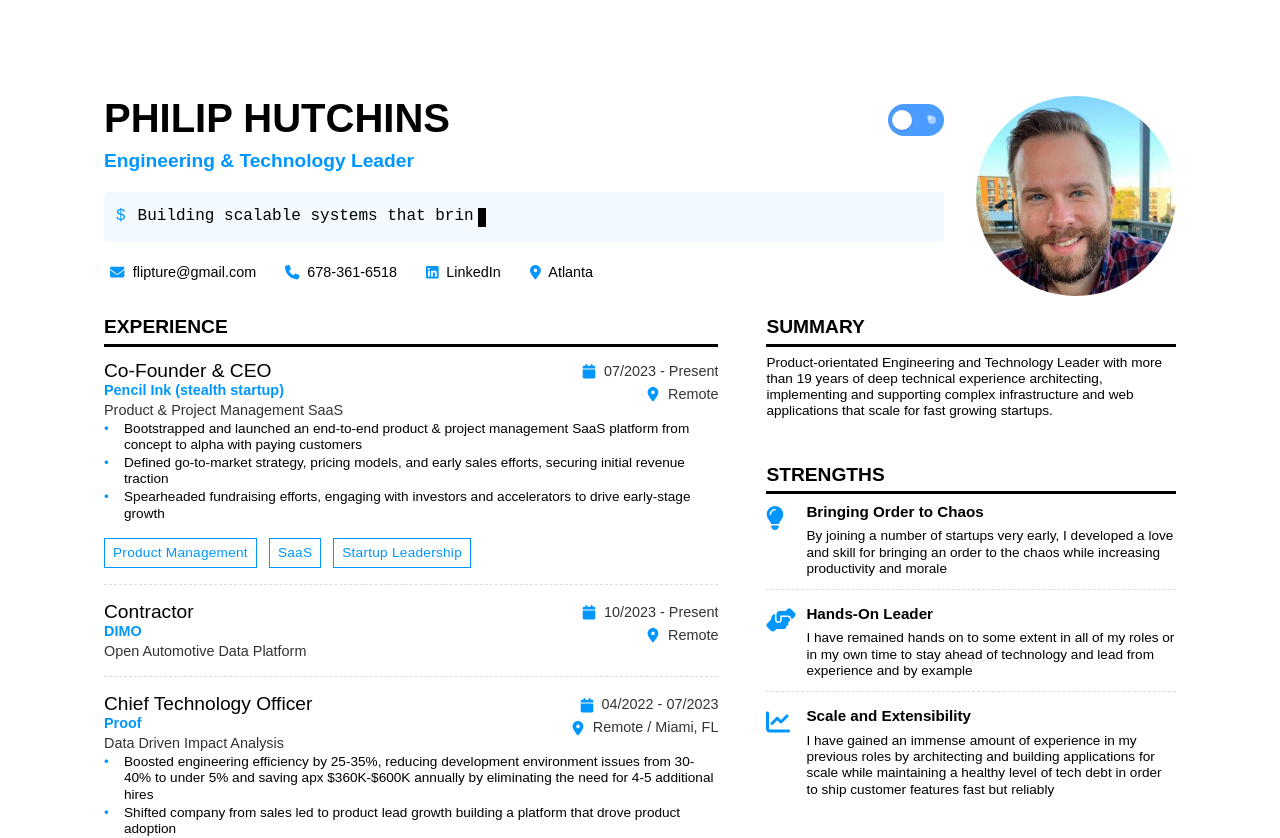
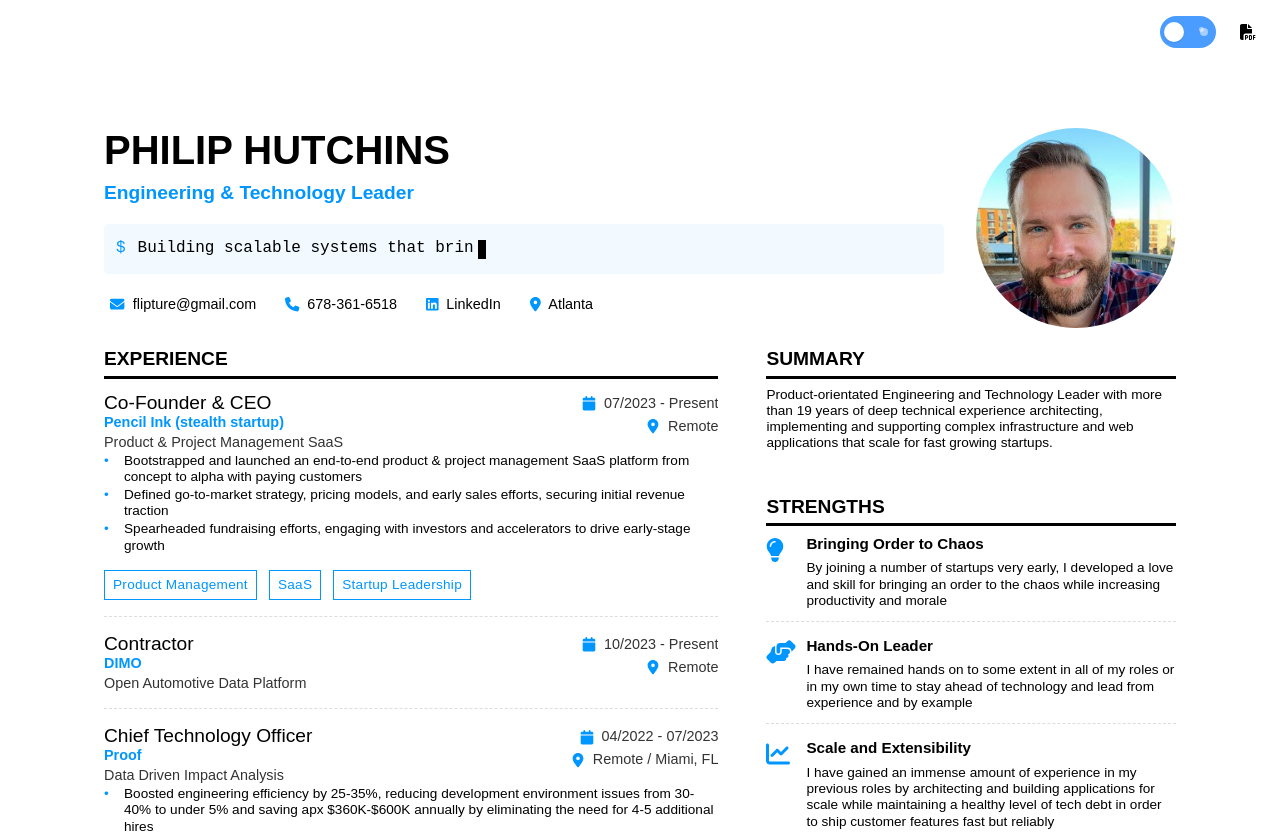
Before and after one commit to phutchins/interactiveresume, a Vue app: page / in a window 1280 px wide. Shown: the top 838 px of the page. Built offline with nearby package versions, Linux system fonts and the light colour scheme.

Commit message:
Add PDF download button and adjust resume layout

```diff
--- a/src/components/Resume.vue
+++ b/src/components/Resume.vue
@@ -1,10 +1,5 @@
 <template>
-  <div class="resume">
-    <header class="header">
-      <div class="header-content">
-        <div class="header-left">
-          <div class="name-row">
-            <h1>PHILIP HUTCHINS</h1>
+  <div>
     <div class="actions">
       <div class="theme-toggle" @click="$emit('toggle-dark-mode')" :class="{ 'active': isDarkMode }">
         <div class="toggle-dot"></div>
@@ -14,7 +9,17 @@
         <font-awesome-icon :icon="['fas', 'download']" />
       </button>
       -->
+      <a href="/src/assets/PhilipHutchinsResume-2025.pdf" download class="download-btn" title="Download Resume PDF">
+        <font-awesome-icon :icon="['fas', 'file-pdf']" />
+      </a>
     </div>
+
+    <div class="resume">
+      <header class="header">
+        <div class="header-content">
+          <div class="header-left">
+            <div class="name-row">
+              <h1>PHILIP HUTCHINS</h1>
             </div>
             <h2>Engineering & Technology Leader</h2>
             <div class="typing-effect">
@@ -80,6 +85,7 @@
         <p>Built by Philip Hutchins • <a href="https://github.com/phutchins/interactiveresume" target="_blank" rel="noopener noreferrer">View Source</a></p>
       </footer>
     </div>
+  </div>
 </template>
 
 <script setup lang="ts">
@@ -87,7 +93,7 @@ import { library } from '@fortawesome/fontawesome-svg-core'
 import { faLinkedin } from '@fortawesome/free-brands-svg-icons'
 // Temporarily commented out download icon - uncomment when re-enabling download feature
 // import { faDownload, faEnvelope, faLocationDot, faPhone } from '@fortawesome/free-solid-svg-icons'
-import { faEnvelope, faLocationDot, faPhone } from '@fortawesome/free-solid-svg-icons'
+import { faEnvelope, faFilePdf, faLocationDot, faPhone } from '@fortawesome/free-solid-svg-icons'
 import { onMounted, ref } from 'vue'
 import { useRoute } from 'vue-router'
 import { resumeVersions } from '../config/resumeVersions'
@@ -96,7 +102,7 @@ import ExperienceSection from './ExperienceSection.vue'
 import SkillsSection from './SkillsSection.vue'
 import StrengthsSection from './StrengthsSection.vue'
 
-library.add(faEnvelope, faPhone, faLocationDot, faLinkedin)
+library.add(faEnvelope, faPhone, faLocationDot, faLinkedin, faFilePdf)
 // Temporarily commented out download icon - uncomment when re-enabling download feature
 // library.add(faDownload)
 
@@ -396,10 +402,22 @@ const downloadPDF = async () => {
 </script>
 
 <style lang="scss" scoped>
+.actions {
+  position: fixed;
+  top: 1rem;
+  right: 1rem;
+  display: flex;
+  align-items: center;
+  gap: 1rem;
+  z-index: 100;
+}
+
 .resume {
   max-width: 1200px;
   margin: 0 auto;
   padding: 2rem;
+  position: relative;
+  padding-top: 4rem; /* Add padding to account for the fixed actions */
 }
 
 .header {
@@ -632,12 +650,6 @@ section {
   justify-content: space-between;
   align-items: center;
   margin-bottom: 0.1rem;
-
-  .actions {
-    display: flex;
-    align-items: center;
-    gap: 1rem;
-  }
 }
 
 .theme-toggle {
```
Lines whose indentation alone changed are shown as unchanged.
